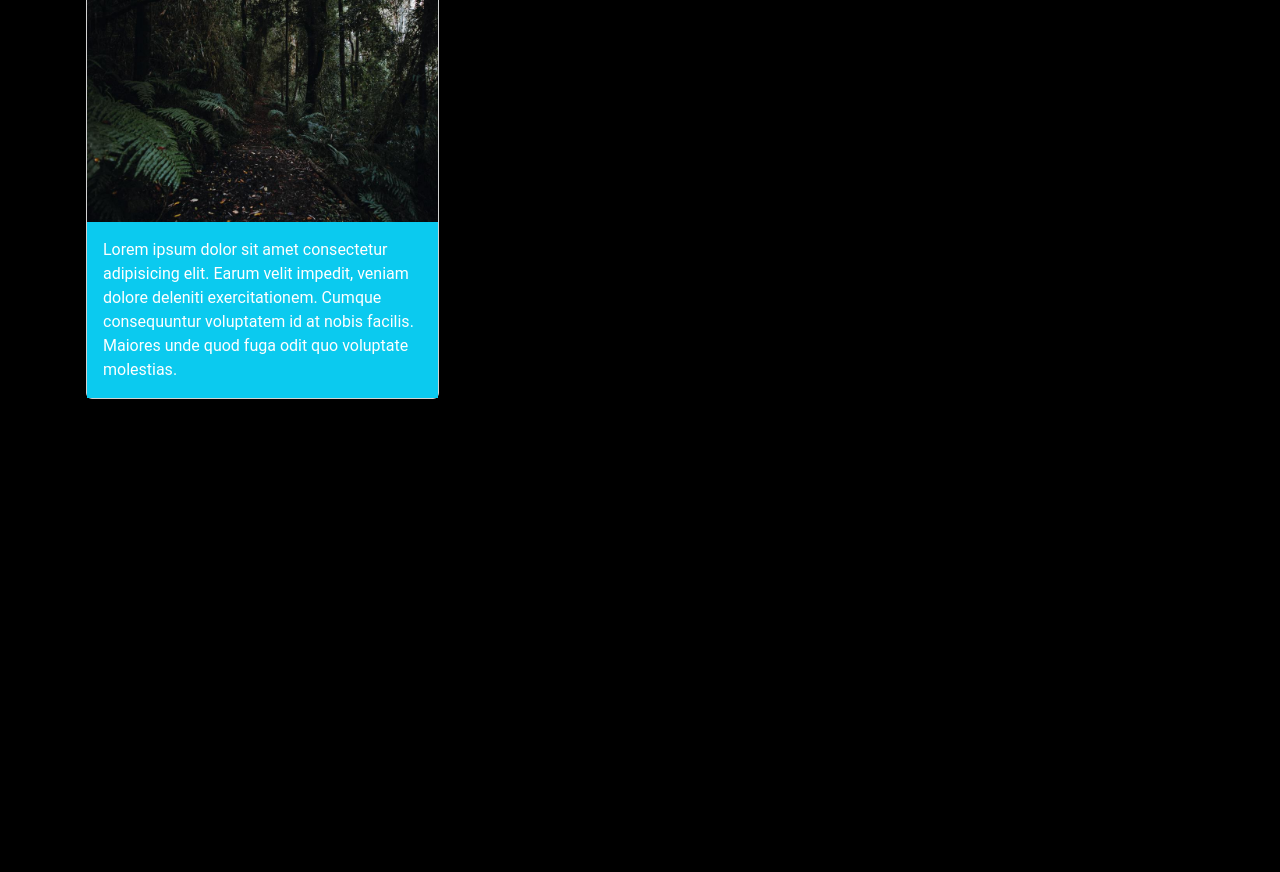
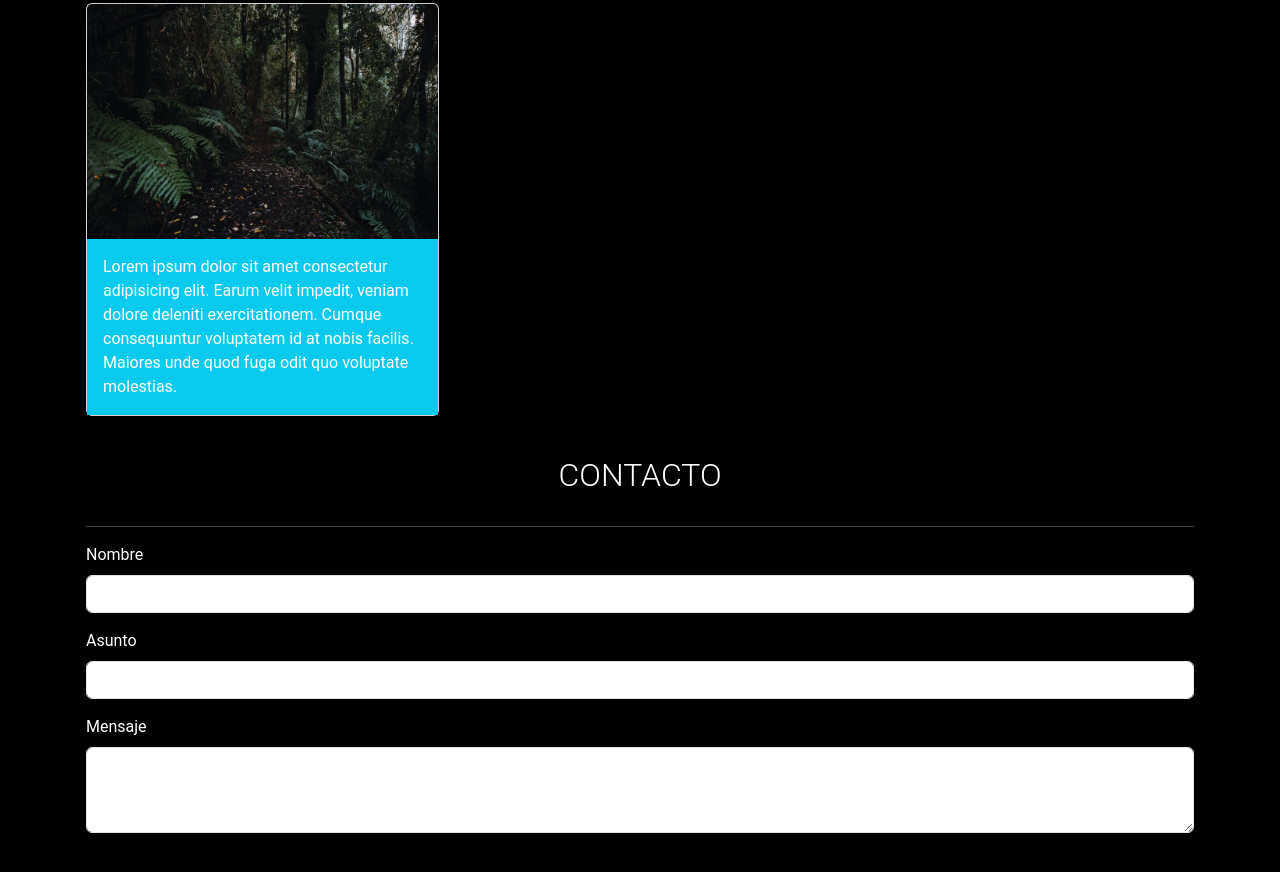
Before and after one commit to rfloresfuentes/viajes-chile, a plain HTML site: page index.html in a window 1280 px wide. Shown: the part 1975-2847 px from the top of the page. Before the commit the page ends 2414 px from the top, so only its background shows below. Drawn offline with nearby package versions, Linux system fonts and the light colour scheme.

Commit message:
agregando formulario de contacto

```diff
--- a/index.html
+++ b/index.html
@@ -137,6 +137,7 @@
     <section class="bg-black">
       <h2 class="text-center text-uppercase pb-3">Destacados</h2>
       <div class="container row px-1 mx-auto my-4" id="gallery">
+        <hr class="w-80 mx-auto" />
         <div class="col-lg-4 col-xxl-3 col-md-6 mb-3 d-flex">
           <div class="card">
             <img src="assets/img/card1.jpg" class="card-img-top img-fluid" alt="Paisaje del Sur de Chile" data-bs-toggle="modal" data-bs-target="#imgCard1"/>
@@ -183,7 +184,26 @@
         </div>
       </div>
     </section>
+    <!-- contacto -->
 
+    <section class="bg-black container row px-1 mx-auto my-4">
+      <div>
+        <h2 class="text-center text-uppercase pb-3">Contacto</h2>
+        <hr class="w-80 mx-auto" />
+      </div>
+      <div class="mb-3">
+        <label for="exampleFormControlInput1" class="form-label">Nombre</label>
+        <input type="text" class="form-control" id="exampleFormControlInput1" placeholder=" ">
+      </div>
+      <div class="mb-3">
+        <label for="exampleFormControlInput1" class="form-label">Asunto</label>
+        <input type="text" class="form-control" id="exampleFormControlInput1" placeholder=" ">
+      </div>
+      <div class="mb-3">
+        <label for="exampleFormControlTextarea1" class="form-label">Mensaje</label>
+        <textarea class="form-control" id="exampleFormControlTextarea1" rows="3"></textarea>
+      </div>
+    </section>
 
 
     <script
```
